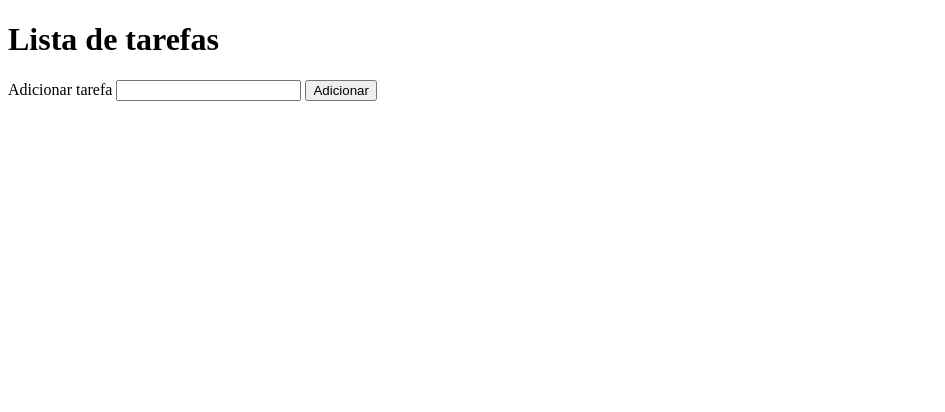
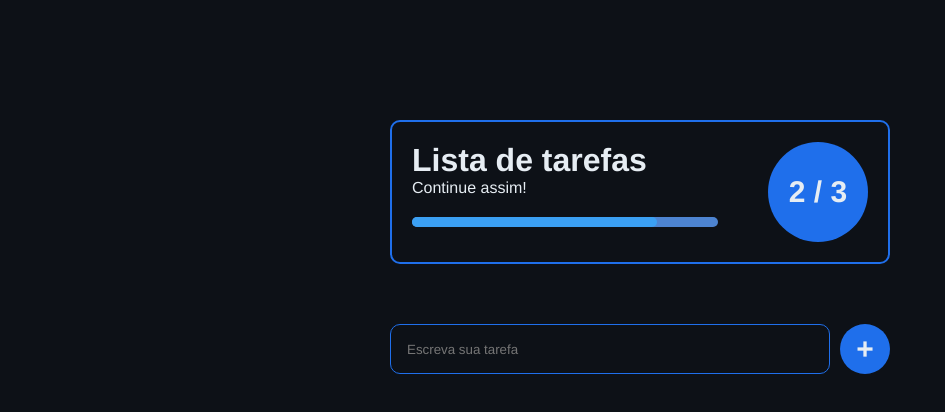
Before and after one commit to chapes1/to-do, a plain HTML site: page index.html in a window 1280 px wide. Shown: the whole page, without its empty margins (0-945 px from the left). Drawn offline with Linux system fonts and the light colour scheme.

Commit message:
update the style

```diff
--- a/index.html
+++ b/index.html
@@ -3,20 +3,30 @@
 <head>
     <meta charset="UTF-8">
     <meta name="viewport" content="width=device-width, initial-scale=1.0">
-    <link rel="stylesheet" href="style.css">
-    <title>Lista de tarefas</title>
+	<link rel="stylesheet" href="style.css">
+	<title>Lista de tarefas</title>
 </head>
 <body>
-    <div>
-        <h1>Lista de tarefas</h1>
-        <form id="formulario">
-            <label for="">Adicionar tarefa</label>
-            <input type="text" plcaholder="Titulo" id="titulo">
-            <span id="mensagem" class="erro"></span>
-            <button type="submit">Adicionar</button>
-        </form>
-        <ul id="lista-tarefas"></ul>
-    </div>
+    <div class="container">
+		<div class="status-container">
+			<div class="detalhes">
+				<h1>Lista de tarefas</h1>
+				<p>Continue assim!</p>
+				<div id="barraProgresso">
+					<div id="progresso"></div>
+				</div>
+			</div>
+			<div class="status-numeros">
+				<p id="numeros">2 / 3 </p>
+			</div>
+		</div>
+		<form action="" id="formulario">
+			<input type="text"  placeholder="Escreva sua tarefa" id="tarefa">
+			<button type="submit">+</button>
+		</form>
+
+		<ul id="lista-tarefa"></ul>
+	</div>
+	<script src="index.js"></script>
 </body>
-<script src="index.js"></script>
 </html>
--- a/index.js
+++ b/index.js
@@ -1,32 +1,57 @@
-document.addEventListener("DOMContentLoaded", () => {
-  tarefas = carregarTarefas()
+document.addEventListener('DOMContentLoaded', function() {
+  tarefas = carregarTarefas();
   renderizarTarefas(tarefas);
 });
-document.getElementById('formulario').addEventListener('submit', function(event) {
+document.addEventListener('submit',function (event){
   event.preventDefault();
-  let titulo = document.getElementById('titulo').value;
-  if(verificacaoTarefa(titulo)) // se não houver erro
-    adicionarTarefa(titulo);
+  let tarefa = document.getElementById('tarefa').value;
+  adicionarTarefa(tarefa);
 });
+function carregarTarefas(){
+  tarefas = JSON.parse(localStorage.getItem('tarefas'));
+  return tarefas;
+}
 
 function salvarTarefas(tarefas) {
   localStorage.setItem("tarefas", JSON.stringify(tarefas));
 }
-function carregarTarefas() {
-  const dados = localStorage.getItem("tarefas");
-  return dados ? JSON.parse(dados) : [];
-}
-function adicionarTarefa(titulo) {
+function adicionarTarefa(tarefa){
+  dados = carregarTarefas();
   const novaTarefa = {
     id: Date.now(),
-    titulo: titulo,
+    tarefa: tarefa,
     concluida: false
-  };
+  }
+  dados.push(novaTarefa);
+  salvarTarefas(dados);
+  renderizarTarefas(dados);
+}
 
-  tarefas.push(novaTarefa);
-  salvarTarefas(tarefas);
-  renderizarTarefas(tarefas);
+function renderizarTarefas(tarefas){
+  const lista = document.getElementById("lista-tarefa");
+  lista.innerHTML = "";
+
+  tarefas.forEach((data, chave) =>{
+    const li = document.createElement("li");
+
+    li.innerHTML = `
+      <label>
+        <input
+          type="checkbox"
+          ${data.concluida ? "checked" : ""}
+          onchange="concluirTarefa(${data.id})"
+        />
+        <span>
+          ${data.tarefa}
+        </span>
+        <button onclick="removerTarefa(${data.id})">Excluir</button>
+      </label>
+    `;
+
+    lista.appendChild(li);
+  });
 }
+
 function removerTarefa(id) {
   tarefas = tarefas.filter(tarefa => tarefa.id !== id);
   salvarTarefas(tarefas);
@@ -42,52 +67,3 @@ function concluirTarefa(id) {
   salvarTarefas(tarefas);
   renderizarTarefas(tarefas);
 }
-
-function renderizarTarefas(){
-  const lista = document.getElementById("lista-tarefas");
-  lista.innerHTML = ""; // limpa antes de renderizar
-
-  tarefas.forEach(tarefa => {
-    const li = document.createElement("li");
-    li.classList.add("tarefa");
-
-    if (tarefa.concluida) {
-      li.classList.add("concluida");
-    }
-
-    li.innerHTML = `
-      <label>
-        <input
-          type="checkbox"
-          ${tarefa.concluida ? "checked" : ""}
-          onchange="concluirTarefa(${tarefa.id})"
-        />
-        <span
-        ${tarefa.concluida ? "class='concluida'" : ""}
-        >${tarefa.titulo}</span>
-      </label>
-
-      <button onclick="removerTarefa(${tarefa.id})">Excluir</button>
-    `;
-
-    lista.appendChild(li);
-  });
-
-}
-function verificacaoTarefa(tarefa){
-  if(tarefa==''){
-    MensagemErro('Tarefa em branco, coloque um nome para a tarefa')
-    return false
-  }
-  tarefas = carregarTarefas()
-  if(tarefas.filter(tarefas => tarefas.titulo == tarefa).length > 0){
-    MensagemErro('Tarefa já existe, escolha outro nome!')
-    return false;
-  }
-  MensagemErro('')
-  return true
-}
-
-function MensagemErro(mensagem){
-  document.getElementById('mensagem').innerText = mensagem;
-}
--- a/style.css
+++ b/style.css
@@ -1,3 +1,91 @@
-.concluida{
-    text-decoration: line-through;
+*{
+    margin: 0px;
+    padding: 0px;
+    box-sizing: border-box;
+    font-family: helvetica;
 }
+:root{
+    --background: #0D1117;
+    --secondBackground: #4d84d1;
+    --text: #E6EDF3;
+    --secondText: #8B949E;
+    --azul: #1F6FEB;
+    --azul-claro: #3ba0f3;
+}
+body{
+    background-color: var(--background);
+    color: var(--text);
+}
+.container{
+    display: flex;
+    flex-direction: column;
+    align-items: center;
+    justify-content: center;
+    margin: 120px auto 0 auto;
+    max-width: 500px;
+}
+.status-container{
+    padding: 20px;
+    border-radius: 10px;
+    border: 2px solid var(--azul);
+    display: flex;
+    justify-content: space-between;
+    gap: 50px;
+    width: 100%;
+}
+.detalhes{
+    width: 100%;
+}
+#barraProgresso{
+    width: 100%;
+    height: 10px;
+    background-color: var(--secondBackground);
+    border-radius: 5px;
+    margin-top: 20px;
+}
+#progresso{
+    width: 80%;
+    height: 10px;
+    background-color: var(--azul-claro);
+    border-radius: 10px;
+    transition: all  0.3s ease;
+}
+#numeros{
+    width: 100px;
+    height: 100px;
+    background: var(--azul);
+    display: flex;
+    align-items: center;
+    justify-content: center;
+    border-radius: 50%;
+    font-size: 30px;
+    font-weight: bold;
+}
+form{
+    margin-top: 60px;
+    width: 100%;
+    display: flex;
+    gap: 10px;
+}
+input{
+    flex: 1;
+    padding: 16px;
+    background-color: var(--background);
+    border: 1px solid var(--azul);
+    border-radius: 10px;
+    outline: none;
+    color: var(--text);
+}
+.container form button{
+    width: 50px;
+    height: 50px;
+    border-radius: 50%;
+    display: flex;
+    align-items: center;
+    justify-content: center;
+    background-color: var(--azul);
+    border: none;
+    color: var(--text);
+    font-size: 30px;
+    font-weight: bold;
+}
```
